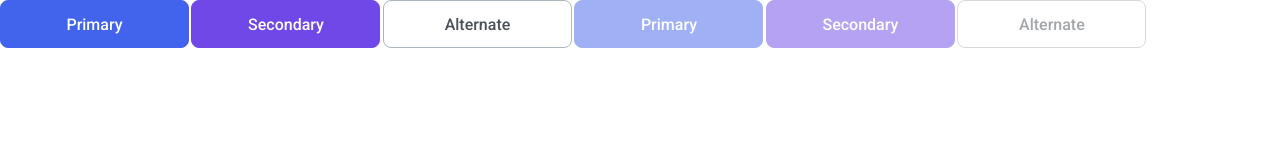
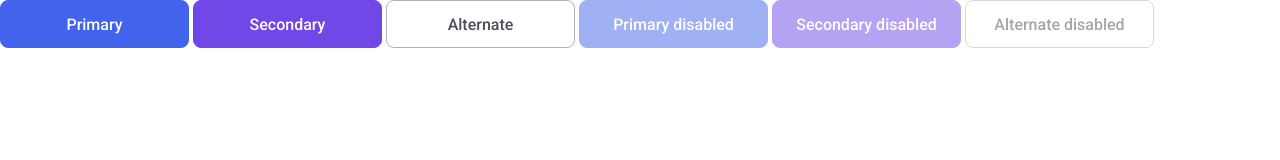
Before and after one commit to js-tasks-ru/htmlcss-20220811_dem, a website: page 03-lection1/01-button/index.html in a window 1280 px wide. Drawn offline with Linux system fonts and the light colour scheme.

Commit message:
button styling fixed

```diff
--- a/03-lection1/01-button/button.css
+++ b/03-lection1/01-button/button.css
@@ -1,80 +1,56 @@
 /* Стилизация кнопки */
-.btn_primary {
-    width: 189px;
+.btn {
+    min-width: 189px;
+    padding: 0 16px 0;
     height: 48px;
     font-family: 'Roboto', serif;
     font-style: normal;
     font-weight: 500;
     font-size: 16px;
     text-align: center;
-    color: var(--white);
-    background: var(--primary);
     border-radius: 8px;
-    border: 1px solid var(--primary);
+    border: 1px solid;
     transition: opacity 200ms ease-in-out, background 200ms ease-in-out, border 200ms ease-in-out;
     cursor: default;
 }
 
-.btn_primary:hover {
-    border: 1px solid var(--primary-hover);
-    background-color: var(--primary-hover);
+.btn:hover {
     cursor: pointer;
 }
 
-.btn_primary:disabled {
+.btn:disabled {
+    pointer-events: none;
     opacity: 0.5;
-    cursor: not-allowed;
+}
+
+.btn_primary {
+    color: var(--white);
+    background: var(--primary);
+    border-color: var(--primary);
+}
+
+.btn_primary:hover {
+    border-color: var(--primary-hover);
+    background-color: var(--primary-hover);
 }
 
 .btn_secondary {
-    width: 189px;
-    height: 48px;
-    font-family: 'Roboto', serif;
-    font-style: normal;
-    font-weight: 500;
-    font-size: 16px;
-    text-align: center;
     color: var(--white);
     background: var(--secondary);
-    border-radius: 8px;
-    border: 1px solid var(--secondary);
-    transition: opacity 200ms ease-in-out, background 200ms ease-in-out, border 200ms ease-in-out;
-    cursor: default;
+    border-color: var(--secondary);
 }
 
 .btn_secondary:hover {
-    border: 1px solid var(--secondary-hover);
+    border-color: var(--secondary-hover);
     background-color: var(--secondary-hover);
-    cursor: pointer;
-}
-
-.btn_secondary:disabled {
-    opacity: 0.5;
-    cursor: not-allowed;
 }
 
 .btn_alternate {
-    width: 189px;
-    height: 48px;
-    font-family: 'Roboto', serif;
-    font-style: normal;
-    font-weight: 500;
-    font-size: 16px;
-    text-align: center;
     color: var(--grey-4);
     background: var(--white);
-    border-radius: 8px;
-    border: 1px solid var(--grey-3);
-    transition: opacity 200ms ease-in-out, background 200ms ease-in-out, border 200ms ease-in-out;
-    cursor: default;
+    border-color: var(--grey-3);
 }
 
 .btn_alternate:hover {
-    border: 1px solid var(--black);
-    cursor: pointer;
+    border-color: var(--black);
 }
-
-.btn_alternate:disabled {
-    opacity: 0.5;
-    cursor: not-allowed;
-}
--- a/03-lection1/01-button/index.html
+++ b/03-lection1/01-button/index.html
@@ -6,11 +6,11 @@
     <link rel="stylesheet" href="./button.css">
 </head>
 <body>
-<button class="btn_primary">Primary</button>
-<button class="btn_secondary">Secondary</button>
-<button class="btn_alternate">Alternate</button>
-<button class="btn_primary" disabled>Primary</button>
-<button class="btn_secondary" disabled>Secondary</button>
-<button class="btn_alternate" disabled>Alternate</button>
+<button class="btn btn_primary">Primary</button>
+<button class="btn btn_secondary">Secondary</button>
+<button class="btn btn_alternate">Alternate</button>
+<button class="btn btn_primary" disabled>Primary disabled</button>
+<button class="btn btn_secondary" disabled>Secondary disabled</button>
+<button class="btn btn_alternate" disabled>Alternate disabled</button>
 </body>
 </html>
--- a/assets/css/main.css
+++ b/assets/css/main.css
@@ -25,10 +25,4 @@
 * {
     margin: 0;
     padding: 0;
-    font-size: 1em;
-    font-family: 'Roboto', sans-serif;
 }
-
-html {
-    font-size: 0.625em;
-}
```
